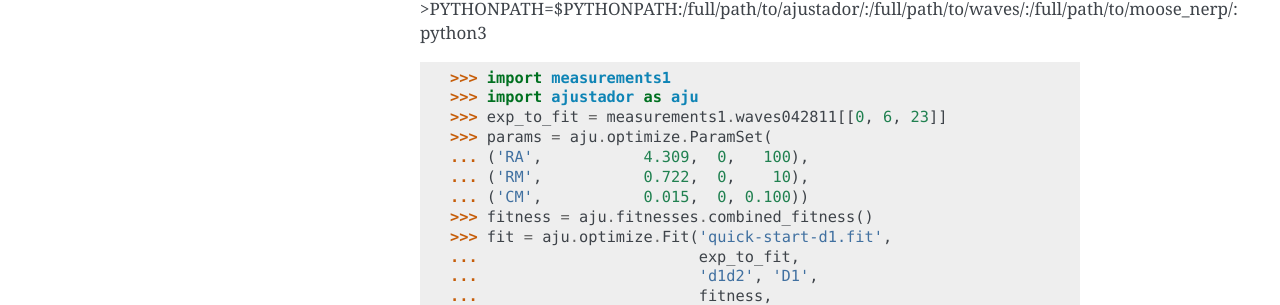
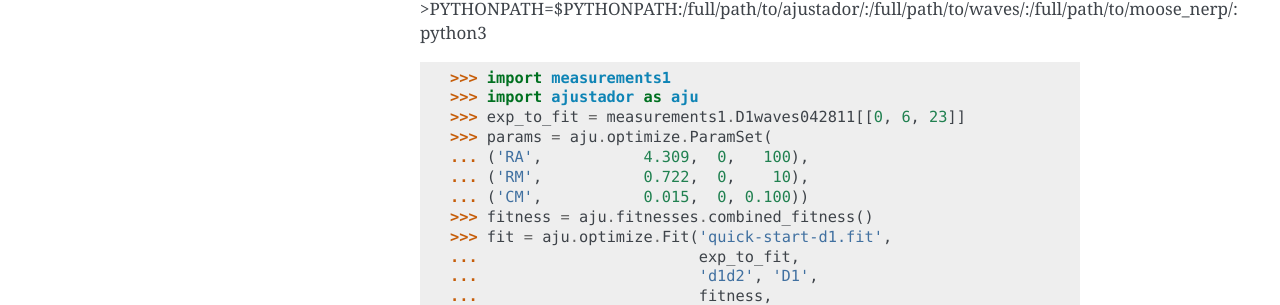
Before and after one commit to neurord/ajustador, a Sphinx documentation site: the page built from docs/quick_start.rst, in a window 1280 px wide and 900 px high, scrolled down 376 px. Shown: the part 152-457 px from the top of the window. Built offline with Sphinx 7.4.7, drawn with Linux system fonts in a browser that asks for light colours; cross-references to code outside the pages are shown as plain code.

Commit message:
Update quickstart.rst

```diff
--- a/docs/quick_start.rst
+++ b/docs/quick_start.rst
@@ -18,7 +18,7 @@ The short version is:
 
 >>> import measurements1
 >>> import ajustador as aju
->>> exp_to_fit = measurements1.waves042811[[0, 6, 23]]
+>>> exp_to_fit = measurements1.D1waves042811[[0, 6, 23]]
 >>> params = aju.optimize.ParamSet(
 ... ('RA',           4.309,  0,   100),
 ... ('RM',           0.722,  0,    10),
```
